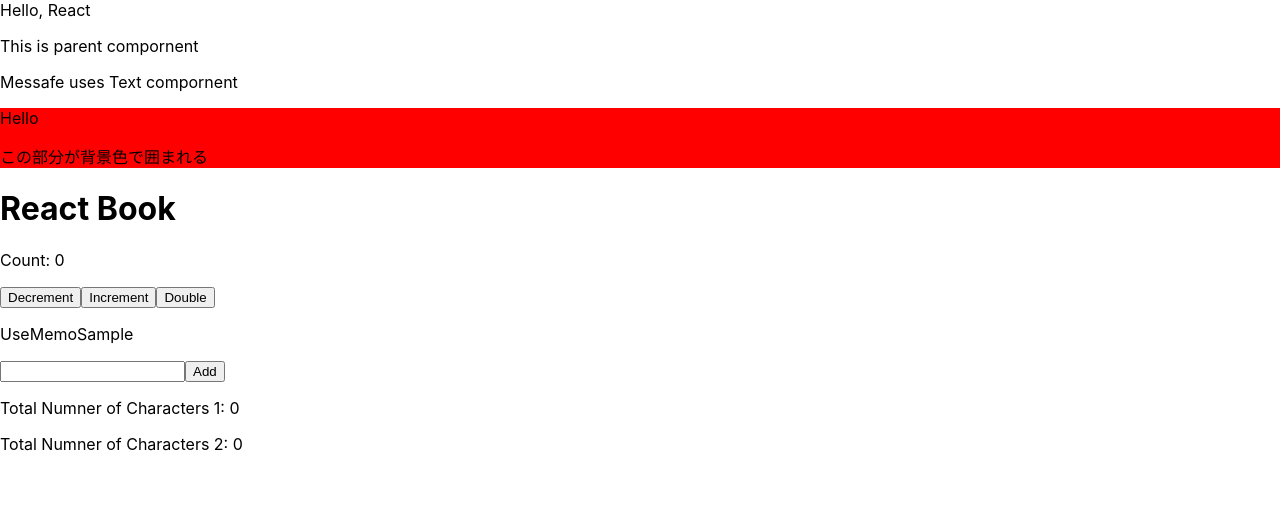
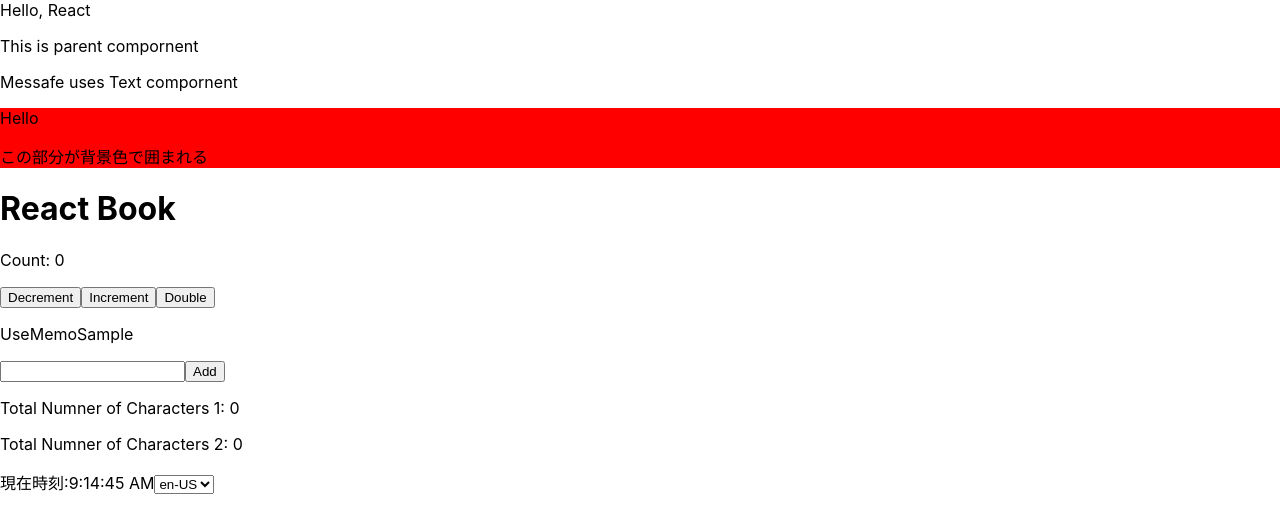
Before and after one commit to t0ottio13/learn-react, a React (Create React App) app: page / in a window 1280 px wide. Shown: the top 532 px of the page. Built offline with nearby package versions, Linux system fonts and the light colour scheme.

Commit message:
[add] useEffectを使用したコンポーネントを追加

```diff
--- /dev/null
+++ b/src/components/Clock.tsx
@@ -0,0 +1,79 @@
+import React, { useState, useEffect } from 'react';
+
+const UPDATE_CYCLE = 1000;
+
+// localstarageで使用するキー
+const KEY_LOCAL = 'KEY_LOCAL';
+
+enum Local {
+    US = 'en-US',
+    JP = 'ja-JP',
+}
+
+const getLocalFromString = (text: string) => {
+    switch (text) {
+        case Local.US:
+            return Local.US
+        case Local.JP:
+            return Local.JP
+        default:
+            return Local.US
+    }
+}
+
+export const Clock = () => {
+    const [timestamp, setTimestamp] = useState(new Date());
+
+    const [locale, setLocale] = useState(Local.US);
+
+    // タイマーの初期化処理
+    useEffect(() => {
+        // setIntervalは第一引数の関数を、第二引数の間隔で実行する
+        const timer = setInterval(() => {
+            setTimestamp(new Date())
+        }, UPDATE_CYCLE)
+
+        return () => {
+            clearInterval(timer)
+        }
+
+        // 第二引数に空配列を渡すと初期描画時のみに実行される
+    }, [])
+
+    // localStorageの読み込み
+    useEffect(() => {
+        const saveLocale = localStorage.getItem(KEY_LOCAL)
+        if(saveLocale !== null){
+            setLocale(getLocalFromString(saveLocale));
+        }
+    }, [])
+
+    // localStorageへの保存
+    useEffect(() => {
+        localStorage.setItem(KEY_LOCAL, locale);
+    }, [locale])
+
+    return (
+        <div>
+            <p>
+                <span id="current-time-label">現在時刻</span>
+                <span>:{timestamp.toLocaleTimeString(locale)}</span>
+                <select
+                    value={locale}
+                    onChange={(e) => setLocale(getLocalFromString(e.target.value))}
+                    >
+                    <option value="en-US">en-US</option>
+                    <option value="ja-JP">ja-JP</option>
+                </select>
+            </p>
+        </div>
+    )
+
+    // まとメモ
+    // useEffectは、描画関数を実行し、DOMが更新され、画面に描画された後で実行される
+    // これの仕組みにより、再描画の無限ループを防げる
+    // 例
+    // 1.ユーザー操作で状態が変わる
+    // 2.描画関数が実行され、状態を更新して、再描画
+    // 3.状態の更新をキャッチして、また描画関数が.....無限ループ
+}
--- a/src/index.tsx
+++ b/src/index.tsx
@@ -12,6 +12,7 @@
 import { ParentMemo } from './components/ParentMemo';
 import { Callback } from './components/Callback';
 import { UseMemoSample } from './components/UseMemoSample';
+import { Clock } from './components/Clock';
 
 // ReactDOM.createRootにHTMLの設置先を設定し、rootオブジェクトを作成
 const root = ReactDOM.createRoot(
@@ -34,7 +35,7 @@
     {/* <ParentMemo /> */}
     <Callback />
     <UseMemoSample />
-
+    <Clock />
   </React.StrictMode>
 );
 
```
